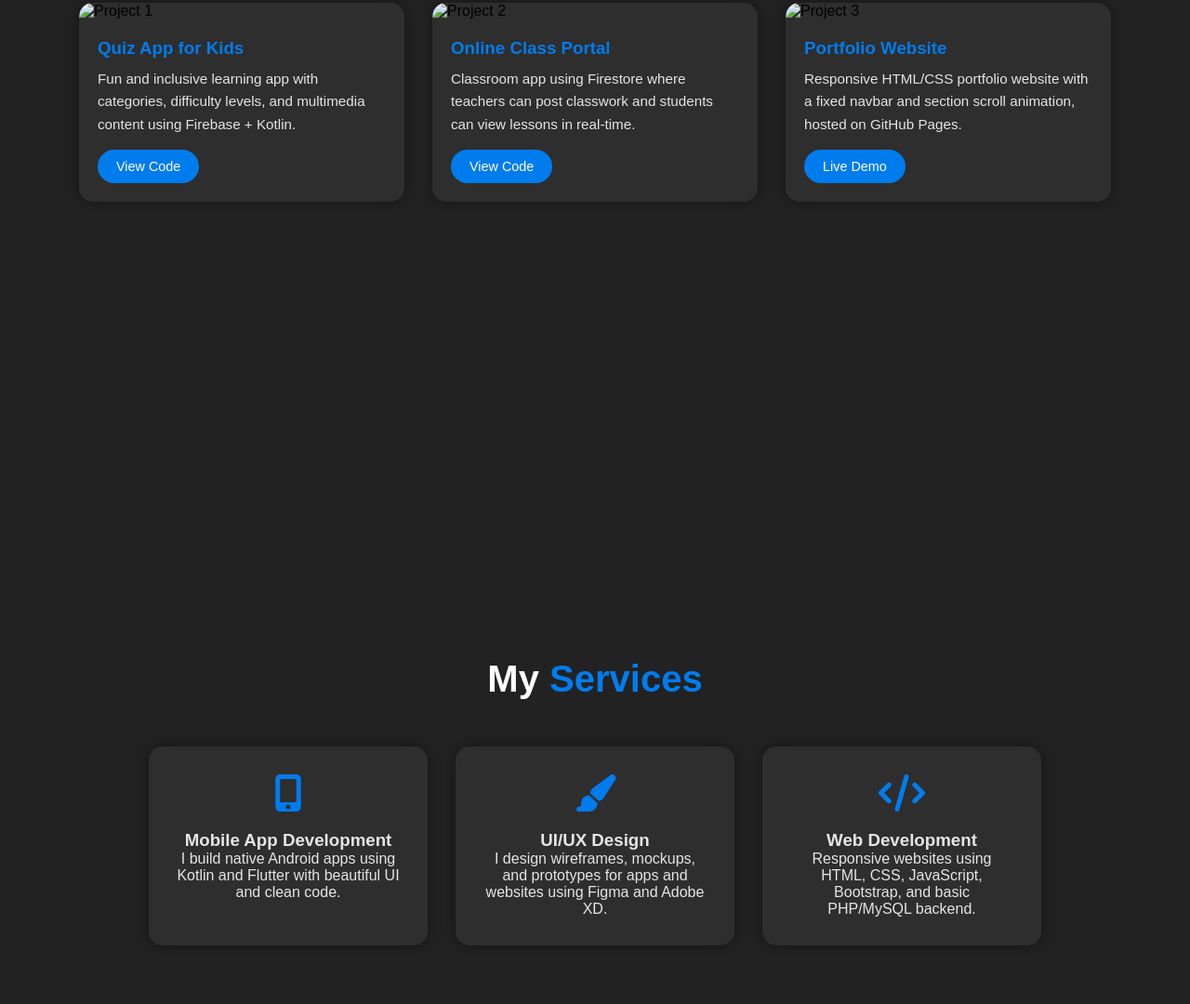
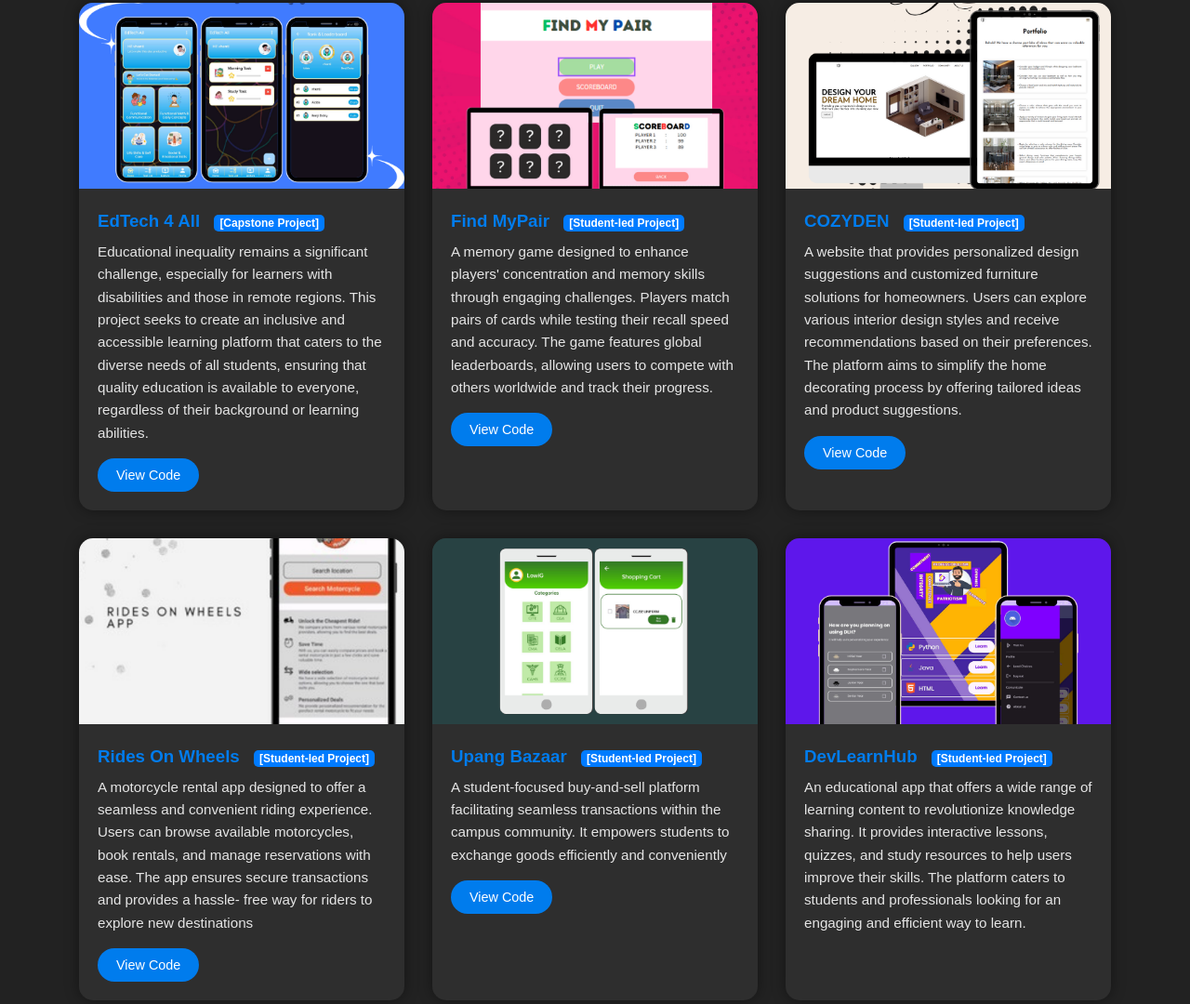
Before and after one commit to vhenti/jvportfolio.github.io, a plain HTML site: page index.html in a window 1280 px wide. Shown: the part 1772-2852 px from the top of the page at 93% size. Drawn offline with nearby package versions, Linux system fonts and the light colour scheme.

Commit message:
Third Commit

```diff
--- a/index.html
+++ b/index.html
@@ -84,31 +84,73 @@
 
       <!-- Project 1 -->
       <div class="portfolio-item">
-        <img src="assets/images/project1.png" alt="Project 1">
+        <img src="assets/images/projects/edtech4all-photo.png" alt="Project 1">
         <div class="portfolio-info">
-          <h3>Quiz App for Kids</h3>
-          <p>Fun and inclusive learning app with categories, difficulty levels, and multimedia content using Firebase + Kotlin.</p>
+          <h3>EdTech 4 All <span class="project-tag">[Capstone Project]</span></h3>
+          <p>Educational inequality remains a significant challenge, especially for learners with disabilities and
+            those in remote regions. This project seeks to create an inclusive and accessible learning platform that
+            caters to the diverse needs of all students, ensuring that quality education is available to everyone,
+            regardless of their background or learning abilities.</p>
           <a href="https://github.com/vhenti" target="_blank" class="btn">View Code</a>
         </div>
       </div>
 
       <!-- Project 2 -->
       <div class="portfolio-item">
-        <img src="assets/images/project2.png" alt="Project 2">
+        <img src="assets/images/projects/findmypair-photo.png" alt="Project 2">
         <div class="portfolio-info">
-          <h3>Online Class Portal</h3>
-          <p>Classroom app using Firestore where teachers can post classwork and students can view lessons in real-time.</p>
-          <a href="https://github.com/vhenti" target="_blank" class="btn">View Code</a>
+          <h3>Find MyPair <span class="project-tag">[Student-led Project]</span></h3>
+          <p>A memory game designed to enhance players' concentration and memory skills
+            through engaging challenges. Players match pairs of cards while testing their recall
+            speed and accuracy. The game features global leaderboards, allowing users to
+            compete with others worldwide and track their progress.</p>
+          <a href="https://github.com/vhenti/findmypair" target="_blank" class="btn">View Code</a>
         </div>
       </div>
 
       <!-- Project 3 -->
       <div class="portfolio-item">
-        <img src="assets/images/project3.png" alt="Project 3">
+        <img src="assets/images/projects/cozyden-photo.png" alt="Project 3">
         <div class="portfolio-info">
-          <h3>Portfolio Website</h3>
-          <p>Responsive HTML/CSS portfolio website with a fixed navbar and section scroll animation, hosted on GitHub Pages.</p>
-          <a href="https://github.com/vhenti" target="_blank" class="btn">Live Demo</a>
+          <h3>COZYDEN <span class="project-tag">[Student-led Project]</span></h3>
+          <p>A website that provides personalized design suggestions and customized furniture solutions for homeowners.
+            Users can explore various interior design styles and receive recommendations based on their preferences.
+            The platform aims to simplify the home decorating process by offering tailored ideas and product suggestions.</p>
+          <a href="https://github.com/vhenti/cozyden" target="_blank" class="btn">View Code</a>
+        </div>
+      </div>
+
+      <!-- Project 4 -->
+      <div class="portfolio-item">
+        <img src="assets/images/projects/ridesonwheels-photo.png" alt="Project 3">
+        <div class="portfolio-info">
+          <h3>Rides On Wheels <span class="project-tag">[Student-led Project]</span></h3>
+          <p>A motorcycle rental app designed to offer a seamless and convenient riding experience. Users can browse available
+            motorcycles, book rentals, and manage reservations with ease. The app ensures secure transactions and provides a
+            hassle- free way for riders to explore new destinations</p>
+          <a href="https://github.com/vhenti/ridesonwheels" target="_blank" class="btn">View Code</a>
+        </div>
+      </div>
+
+      <!-- Project 5 -->
+      <div class="portfolio-item">
+        <img src="assets/images/projects/upangbazaar-photo.png" alt="Project 3">
+        <div class="portfolio-info">
+          <h3>Upang Bazaar <span class="project-tag">[Student-led Project]</span></h3>
+          <p>A student-focused buy-and-sell platform facilitating seamless transactions within the campus community. It empowers
+            students to exchange goods efficiently and conveniently</p>
+          <a href="https://github.com/Diolazo/practice" target="_blank" class="btn">View Code</a>
+        </div>
+      </div>
+
+      <!-- Project 6 -->
+      <div class="portfolio-item">
+        <img src="assets/images/projects/devlearnhub-photo.png" alt="Project 3">
+        <div class="portfolio-info">
+          <h3>DevLearnHub <span class="project-tag">[Student-led Project]</span></h3>
+          <p>An educational app that offers a wide range of learning content to revolutionize knowledge sharing. It provides
+            interactive lessons, quizzes, and study resources to help users improve their skills. The platform caters to students
+            and professionals looking for an engaging and efficient way to learn.</p>
         </div>
       </div>
 
--- a/style.css
+++ b/style.css
@@ -310,6 +310,15 @@ nav .navlinks li a:hover {
 .portfolio-info .btn:hover {
   background: #005fb0;
 }
+.project-tag {
+  font-size: 12px;
+  background-color: #007bff;
+  color: #fff;
+  padding: 2px 6px;
+  border-radius: 5px;
+  margin-left: 10px;
+}
+
 /* Services Section */
 .services-section {
   width: 100%;
```
Also changed, not shown: assets/images/projects/cozyden-photo.png (added), assets/images/projects/devlearnhub-photo.png (added), assets/images/projects/edtech4all-photo.png (added), assets/images/projects/findmypair-photo.png (added), assets/images/projects/ridesonwheels-photo.png (added), assets/images/projects/upangbazaar-photo.png (added).
